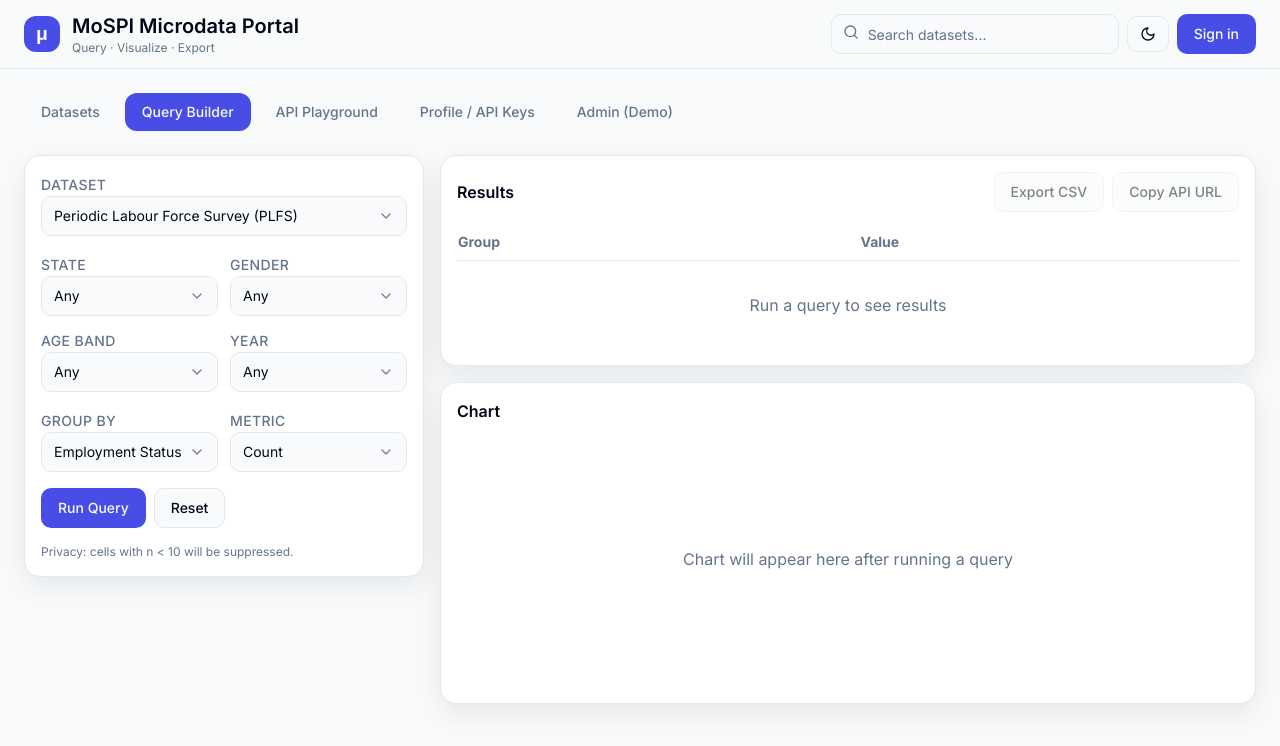
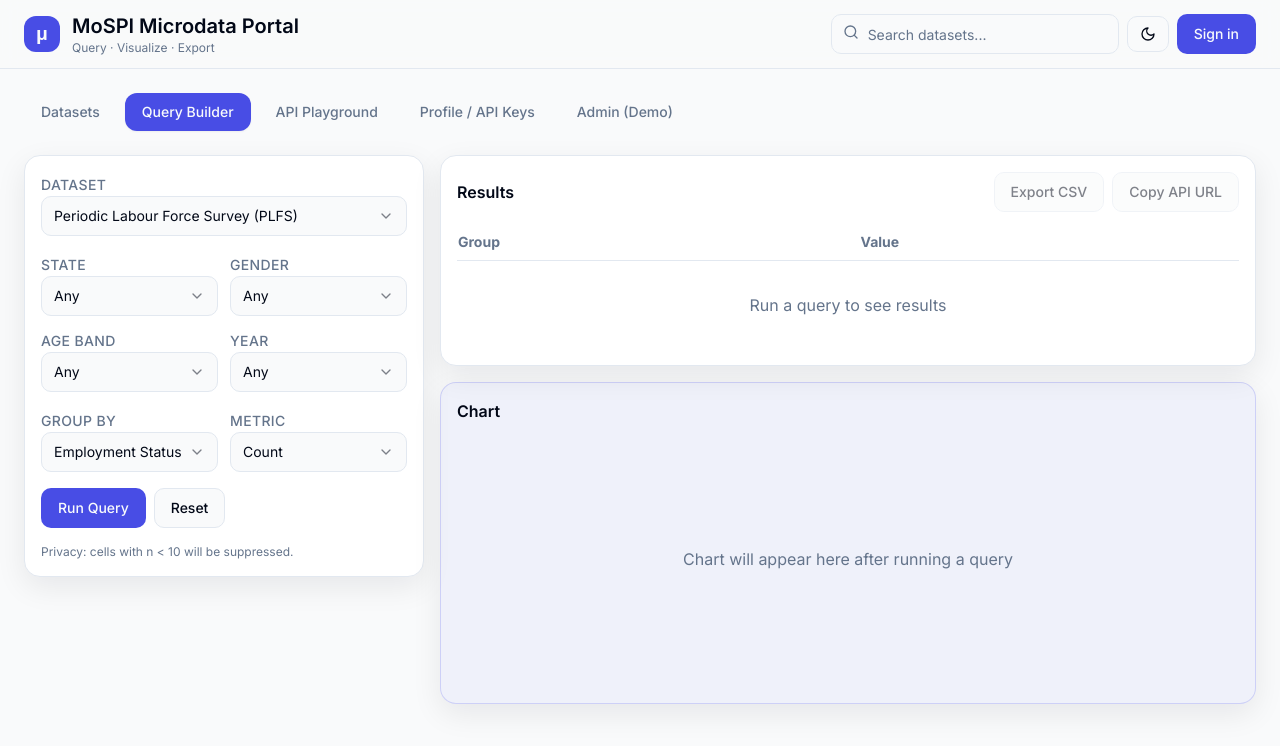
Before and after one commit to neha-200512/datalayer-studio, a React (Vite) app: page / in a window 1280 px wide. Both pictures are taken after a click on the button "Query Builder". Shown: the top 746 px of the page. Built offline with nearby package versions, Linux system fonts and the light colour scheme.

Commit message:
Set element color to primary
Update the selected div element in `src/components/tabs/QueryBuilderTab.tsx` to use the primary color.

```diff
--- a/src/components/tabs/QueryBuilderTab.tsx
+++ b/src/components/tabs/QueryBuilderTab.tsx
@@ -318,7 +318,7 @@ export const QueryBuilderTab = ({ selectedDatasetId }: QueryBuilderTabProps) =>
           )}
         </div>
 
-        <div className="mospi-card p-4">
+        <div className="mospi-card p-4 bg-primary/5 border-primary/20">
           <h3 className="font-semibold mb-2">Chart</h3>
           <div className="h-64">
             {results.length > 0 ? (
```
